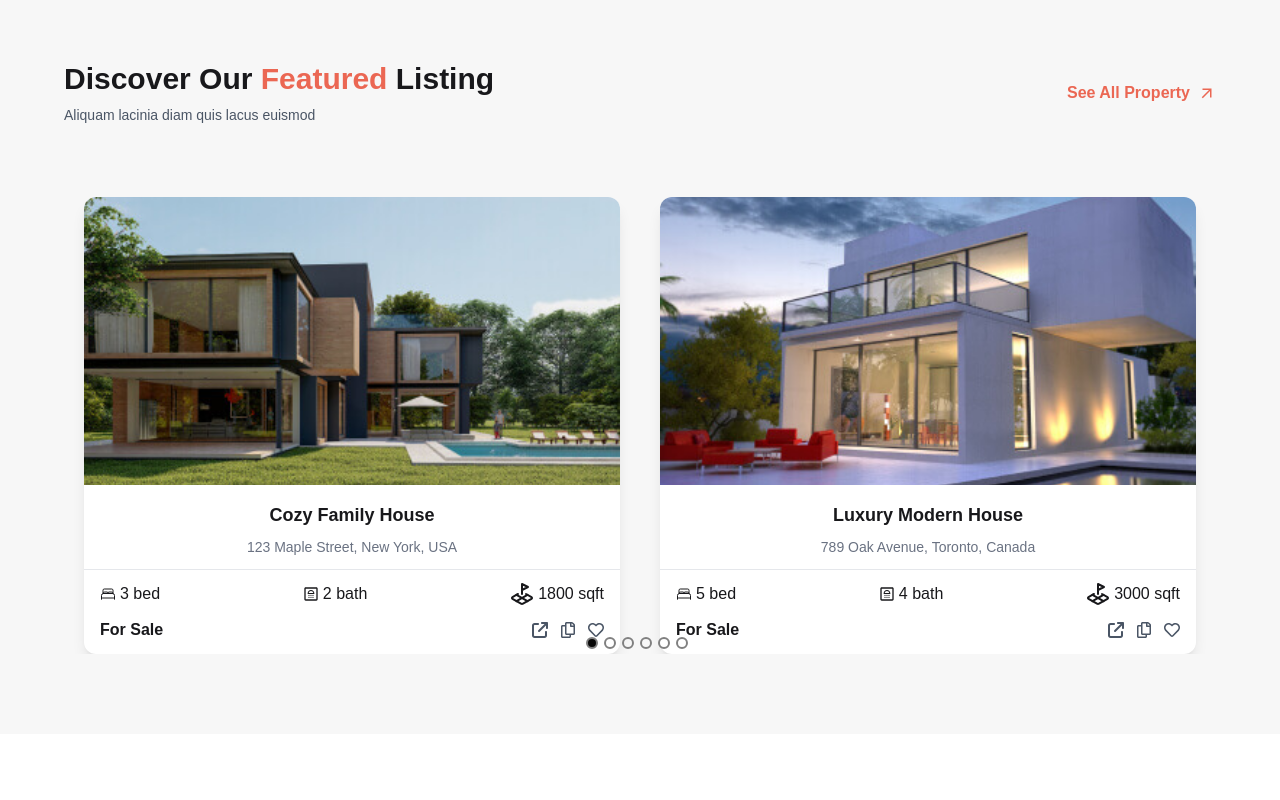
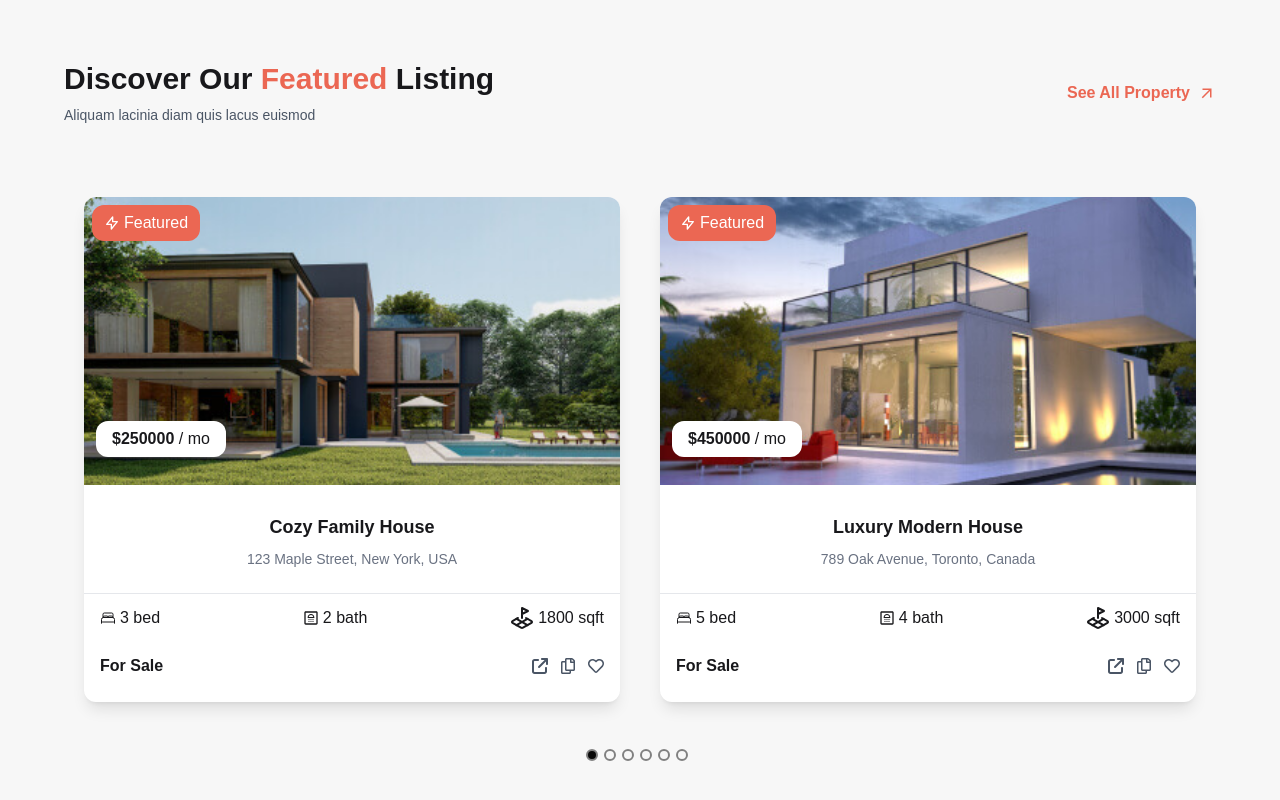
Before and after one commit to mdsharia4613/Real-Estate, a Next.js app: page / in a window 1280 px wide. Shown: the part 1767-2567 px from the top of the page. Before the commit the page ends 2501 px from the top, so only its background shows below. Built offline with nearby package versions, Linux system fonts and the light colour scheme; no server answers.

Commit message:
card degin

```diff
--- a/src/app/home/FeaturedListing.jsx
+++ b/src/app/home/FeaturedListing.jsx
@@ -10,6 +10,7 @@ import "react-multi-carousel/lib/styles.css";
 import { IoBedOutline } from "react-icons/io5";
 import { LandPlot } from 'lucide-react';
 import { FaRegCopy, FaRegHeart } from 'react-icons/fa';
+import { HiOutlineLightningBolt } from "react-icons/hi";
 import AOS from 'aos';
 import 'aos/dist/aos.css';
 
@@ -46,8 +47,8 @@ const FeaturedListing = () => {
                 </div>
 
                 <Carousel
-                    swipeable={false}
-                    draggable={false}
+                    swipeable={true}
+                    draggable={true}
                     showDots={true}
                     responsive={responsive}
                     ssr={true}
@@ -57,15 +58,16 @@ const FeaturedListing = () => {
                     customTransition="all .5"
                     transitionDuration={500}
                     containerClass="carousel-container"
-                    removeArrowOnDeviceType={["tablet", "mobile"]}
+                    // removeArrowOnDeviceType={["tablet", "mobile"]}
+                    arrows={false}
                     dotListClass="absolute bottom-2"
                     itemClass="px-5"
                 >
                     {cards.map(card => (
                         <div
                             key={card.id}
-                            className="bg-white rounded-xl shadow-lg flex flex-col justify-between hover:shadow-2xl transition duration-300"
-                            data-aos="zoom-in-up"   // <-- AOS animation added here
+                            className="bg-white rounded-xl shadow-lg flex flex-col justify-between hover:shadow-2xl transition duration-300 mb-16 space-y-3 relative group"
+                            // data-aos="zoom-in-up"   // <-- AOS animation added here
                         >
 
                             {/* Image Section */}
@@ -74,8 +76,8 @@ const FeaturedListing = () => {
                                     src={card.img}
                                     alt={card.title}
                                     width={450}
-                                    height={250}
-                                    className="w-full h-56 md:h-64 lg:h-72 object-cover transition-transform duration-500 hover:scale-105 hover:-translate-x-2"
+                                    height={200}
+                                    className="w-full h-56 md:h-64 lg:h-72 object-cover transition-transform duration-500 hover:scale-105 hover:-rotate-3"
                                 />
                             </div>
 
@@ -102,6 +104,17 @@ const FeaturedListing = () => {
                                 </div>
                             </div>
 
+                            <div className='absolute bg-white px-4 py-1.5 rounded-xl top-56 left-3'>
+                                <span className='font-semibold'>${card.newPrice} </span>/ mo
+                            </div>
+
+                            <div className='bgcpr absolute text-white px-3 py-1.5 flex items-center gap-1 rounded-xl top-2 left-2 opacity-100 scale-100 transition-all duration-500
+        group-hover:opacity-0 group-hover:scale-75'>
+                                <HiOutlineLightningBolt />
+
+                                <p>Featured</p>
+                            </div>
+
                         </div>
                     ))}
                 </Carousel>
```
